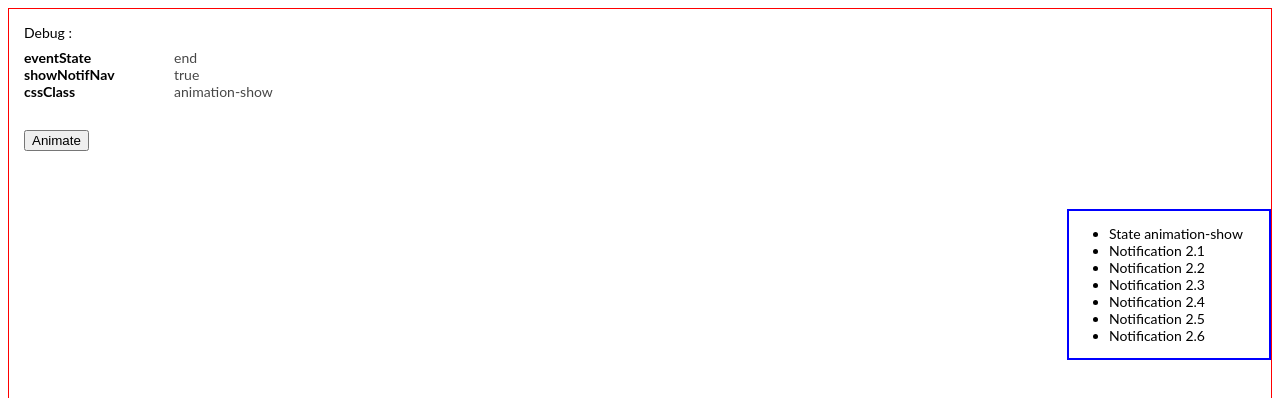
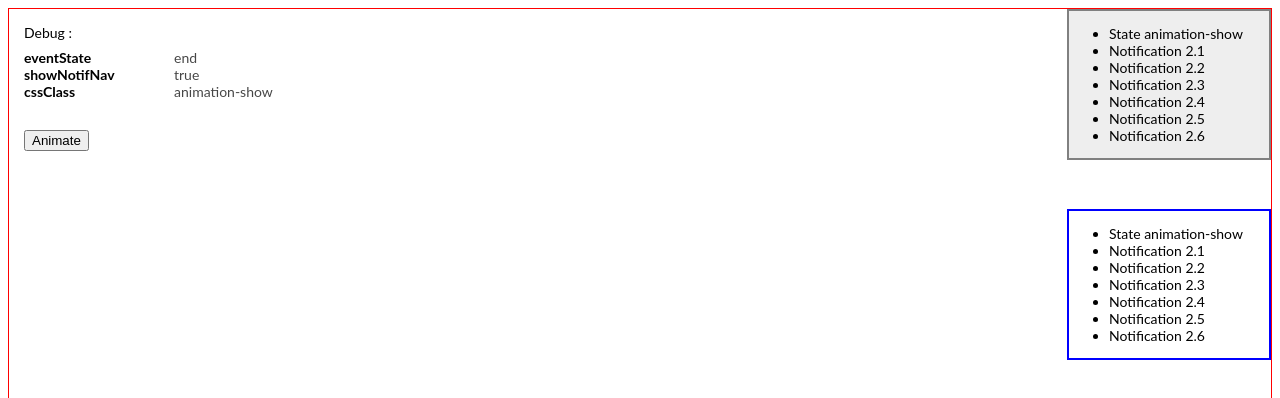
Before and after one commit to guillaumeperaldi/angular-animations-test, an Angular app: page / in a window 1280 px wide. Both pictures are taken after a click on the button "Animate". Shown: the top 398 px of the page. Built offline with nearby package versions, Linux system fonts and the light colour scheme.

Commit message:
Avec animations réutilisables

```diff
--- a/src/app/app.component.css
+++ b/src/app/app.component.css
@@ -19,7 +19,7 @@ button {
 }
 .label {
   display: inline-block;
-  width :150px;
+  width: 150px;
   font-weight: bold;
 }
 .value {
@@ -32,21 +32,21 @@ section.panel {
   transform: translateX(0);
   border: 2px solid gray;
   width: 200px;
-  background: #EEE;
-  transition: all 500ms ease;
+  background: #eee;
 }
-.panel {
+.panel1 {
   top: 0;
 }
 .panel2 {
   top: 200px;
+  transition: all 500ms ease;
 }
-section.panel.animation-hide {
+section.panel2.animation-hide {
   border: 2px solid red;
   background: green !important;
   transform: translateX(200px);
 }
-section.panel.animation-show {
+section.panel2.animation-show {
   border: 2px solid blue;
   background: white !important;
   transform: translateX(0);
--- a/src/app/app.component.html
+++ b/src/app/app.component.html
@@ -15,15 +15,20 @@
 	<button [disabled]="eventState === 'start'" (click)="toggleShowNotifNav()">Animate</button>
 </section>
 
-<div
-  *ngIf="showNotifNav"
-  [@panelAnimation]="showNotifNav"
-  (@panelAnimation.start)="panelAnimationStart($event)"
-  (@panelAnimation.done)="panelAnimationEnd($event)"
-  class="panel {{ cssClass }}"
-  >
-</div>
-<section class="panel panel2 {{ cssClass }}">
+<section *ngIf="showNotifNav" [@panelAnimation1]="showNotifNav" class="panel panel1 {{ cssClass }}">
+	<ul>
+		<li>State {{ cssClass }}</li>
+		<li>Notification 2.1</li>
+		<li>Notification 2.2</li>
+		<li>Notification 2.3</li>
+		<li>Notification 2.4</li>
+		<li>Notification 2.5</li>
+		<li>Notification 2.6</li>
+	</ul>
+</section>
+
+<section [@panelAnimation]="showNotifNav" (@panelAnimation.start)="panelAnimationStart($event)"
+	(@panelAnimation.done)="panelAnimationEnd($event)" class="panel panel2 {{ cssClass }}">
 	<ul *ngIf="cssClass === 'animation-show' || (eventState === 'start' && cssClass === 'animation-hide')">
 		<li>State {{ cssClass }}</li>
 		<li>Notification 2.1</li>
--- a/src/app/app.component.ts
+++ b/src/app/app.component.ts
@@ -1,39 +1,59 @@
-import { Component, VERSION } from '@angular/core';
-import { animate, state, style, transition, trigger } from '@angular/animations';
+import { Component, VERSION } from "@angular/core";
+import {
+  animate,
+  animation,
+  style,
+  transition,
+  trigger,
+  useAnimation
+} from "@angular/animations";
+
+export const slideInAnimation = animation([
+  style({ transform: "translateX(100%)" }),
+  animate("0.5s ease", style({ transform: "translateX(0%)" }))
+]);
+
+export const slideOutAnimation = animation([
+  animate("0.5s ease", style({ transform: "translateX(100%)" }))
+]);
 
 @Component({
-  selector: 'my-app',
-  templateUrl: './app.component.html',
-  styleUrls: [ './app.component.css' ],
+  selector: "my-app",
+  templateUrl: "./app.component.html",
+  styleUrls: ["./app.component.css"],
   animations: [
-    trigger('panelAnimation', [
-      transition(':enter', animate('500ms')),
-      transition(':leave', animate('500ms'))
+    trigger("panelAnimation", [
+      transition(":enter", animate("500ms")),
+      transition(":leave", animate("500ms"))
+    ]),
+    trigger("panelAnimation1", [
+      transition(":enter", [useAnimation(slideInAnimation)]),
+      transition(":leave", [useAnimation(slideOutAnimation)])
     ])
   ]
 })
-export class AppComponent  {
-  name = 'Angular ' + VERSION.major;
+export class AppComponent {
+  name = "Angular " + VERSION.major;
   debug: any;
-  eventState = '';
+  eventState = "";
   showNotifNav = false;
-  cssClass = '';
+  cssClass = "";
 
   toggleShowNotifNav(): void {
     this.showNotifNav = !this.showNotifNav;
-    this.cssClass = this.showNotifNav ? 'animation-show': 'animation-hide';
+    this.cssClass = this.showNotifNav ? "animation-show" : "animation-hide";
   }
 
   panelAnimationStart(ev: any): void {
-    console.log('panelAnimationStart');
-    this.eventState = 'start';
-    this.cssClass = this.showNotifNav ? 'animation-show': 'animation-hide';
+    console.log("panelAnimationStart");
+    this.eventState = "start";
+    this.cssClass = this.showNotifNav ? "animation-show" : "animation-hide";
     this.debug = ev;
   }
 
   panelAnimationEnd(ev: any): void {
-    console.log('panelAnimationEnd');
-    this.eventState = 'end';
+    console.log("panelAnimationEnd");
+    this.eventState = "end";
     this.debug = ev;
   }
 }
```
Lines whose indentation alone changed are shown as unchanged.
